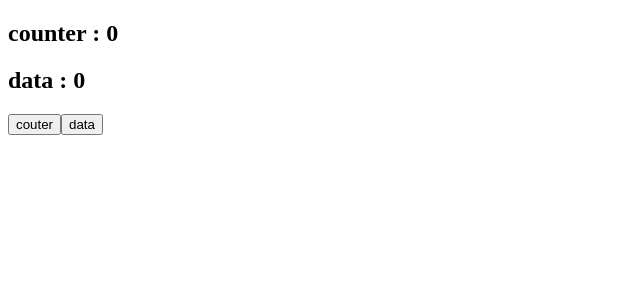
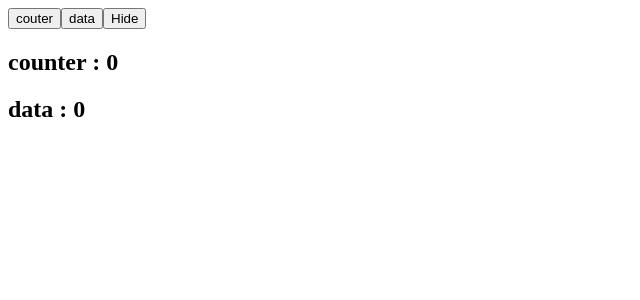
Before and after one commit to Zulqarnain-AI/react_practice_set, a React (Vite) app: page / in a window 1280 px wide. Shown: the top 300 px of the page, without its empty margins (0-640 px from the left). Built offline with nearby package versions, Linux system fonts and the light colour scheme.

Commit message:
implement component life cycle

```diff
--- a/src/App.jsx
+++ b/src/App.jsx
@@ -15,15 +15,20 @@ function App() {
 // ]
 const [count, setCount] = useState(0)
 const [data, setData] = useState(0)
+const [hide, setHide] = useState(false)
   return (
     <>
       {/* <Checkbox />   */}
       {/* <Radio_Dropdown /> */}
       {/* <User data={user} /> */}
       {/* <Clock /> */}
-      <Useeffect count={count} data={data}  />
       <button onClick={()=>setCount(count + 1)}>couter</button>
       <button onClick={()=>setData(data + 1)}>data</button>
+      <button onClick={()=>setHide(!hide)}>{hide?"Unhide":"Hide"}</button>
+      {
+        hide?null:<Useeffect count={count} data={data}  />
+
+      }
 
     </>
   )
--- a/src/Useeffect.jsx
+++ b/src/Useeffect.jsx
@@ -7,6 +7,10 @@ function Useeffect({count,data}) {
     function dataHandler(){
         console.log("data called: " + data);
     }
+
+    useEffect(()=>{
+        console.log("component mounted");
+    },[])
     useEffect(()=>{
         counter();
 
```
